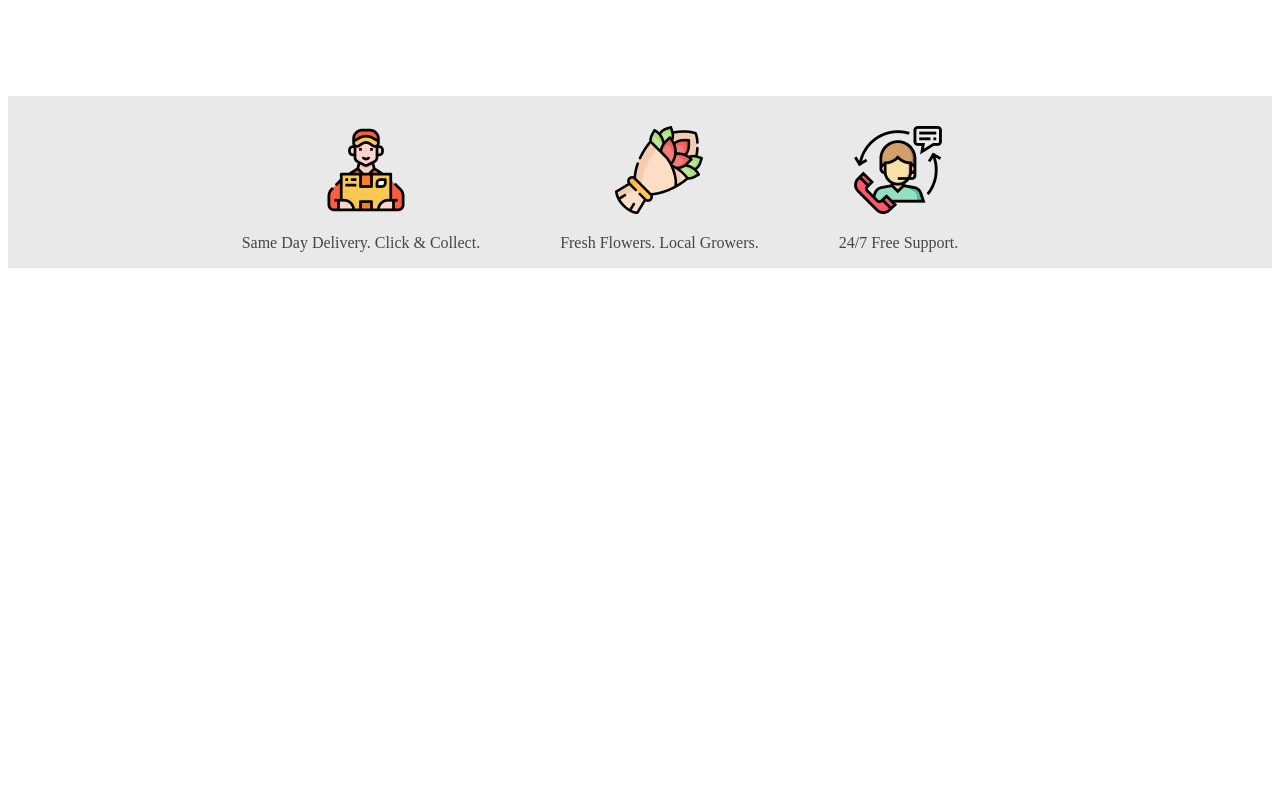
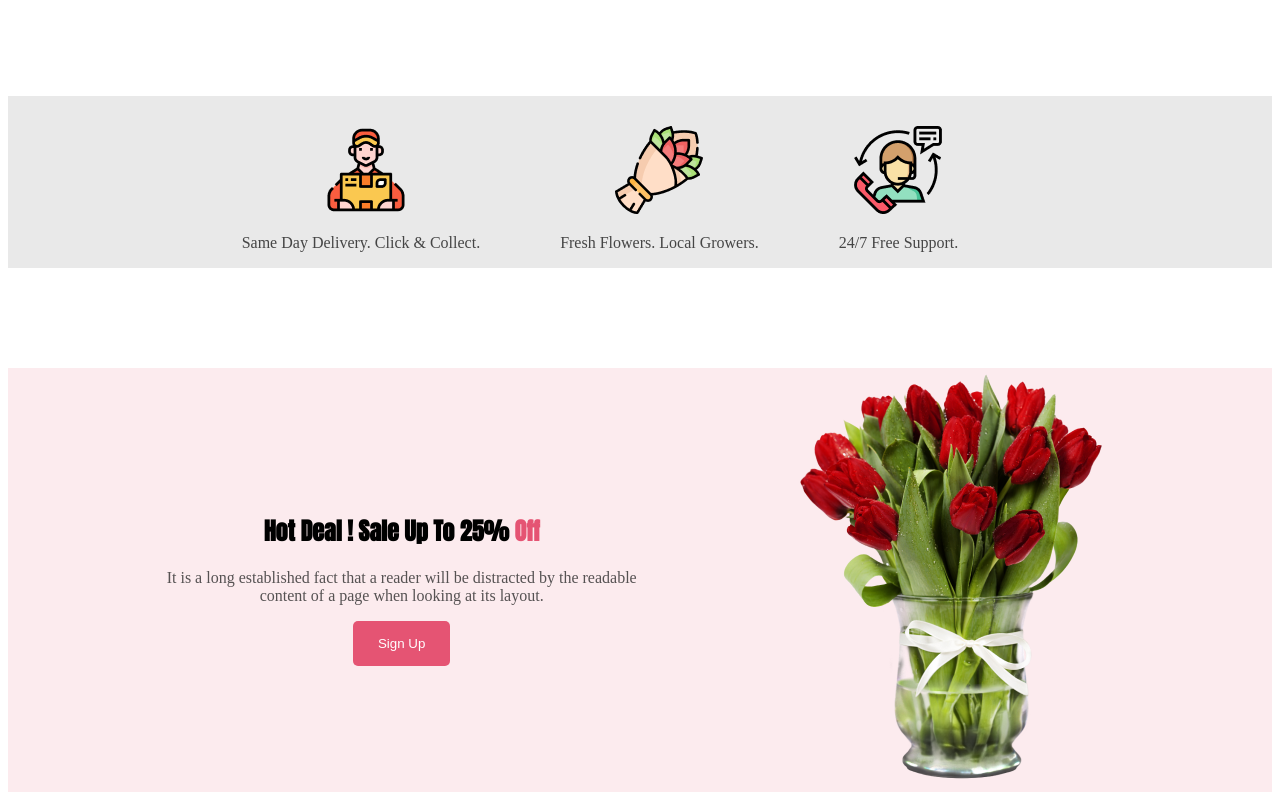
Before and after one commit to mahfuzparvez/Assignment-Flower-Shop, a plain HTML site: page index.html in a window 1280 px wide. Shown: the part 1105-1905 px from the top of the page. Before the commit the page ends 1473 px from the top, so only its background shows below. Drawn offline with Linux system fonts and the light colour scheme.

Commit message:
Hot deal added

```diff
--- a/Style/style.css
+++ b/Style/style.css
@@ -90,3 +90,18 @@
 #FeatureIcons p {
     color: #272727d8;
 }
+/* Hot deal Style */
+#hotdeal {
+    display: flex;
+    align-items: center;
+    justify-content: space-evenly;
+    background-color: #e554731e;
+}
+#hotdeal img {
+    width: 318px;
+    height: 420px;
+
+}
+#hotDealDiv{
+    text-align: center;
+}
--- a/index.html
+++ b/index.html
@@ -67,6 +67,17 @@
                     <p>24/7 Free Support.</p>
                 </div>
         </section>
+        <!-- Hot Deal Part -->
+        <section id="hotdeal">
+            <div id="hotDealDiv">
+                <h2 class="googlefont">Hot Deal ! Sale Up To 25% <span style="color: #E55473;">Off</span></h2>
+                <p class="textGrayColor">It is a long established fact that a reader will be distracted by the readable<br> content of a page when looking at its layout.</p>
+                <button class="btn">Sign Up</button>
+            </div>
+            <div>
+                <img src="Image/pngwing 8.png" alt="">
+            </div>
+        </section>
 
     </main>
     <!-- footer part -->
```
